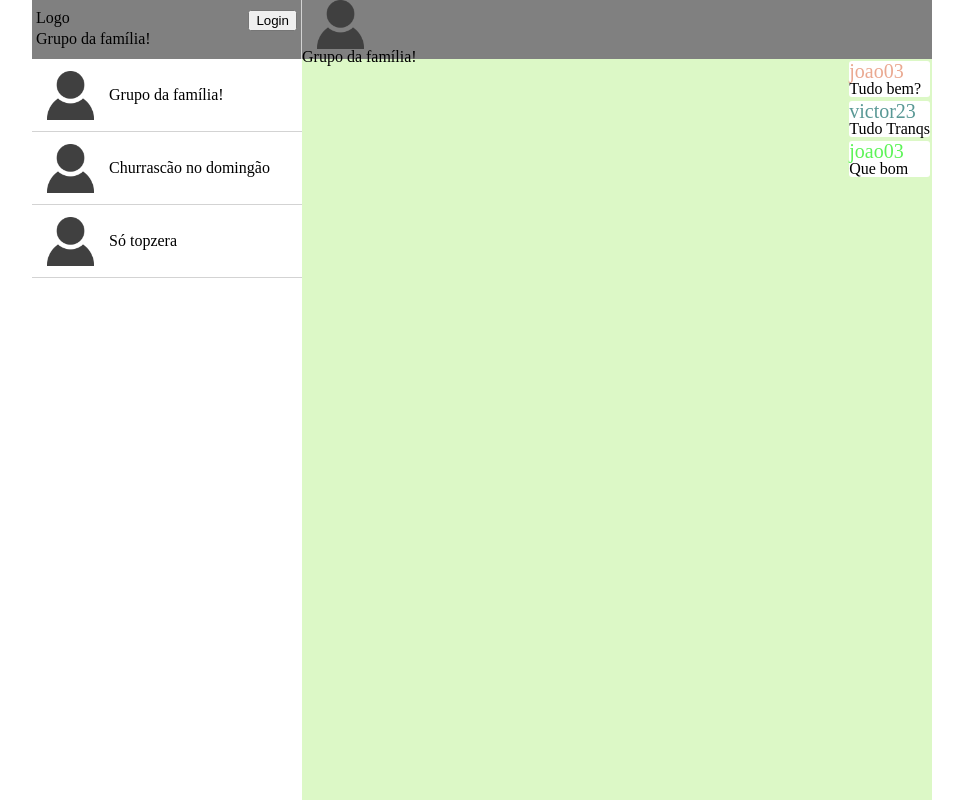
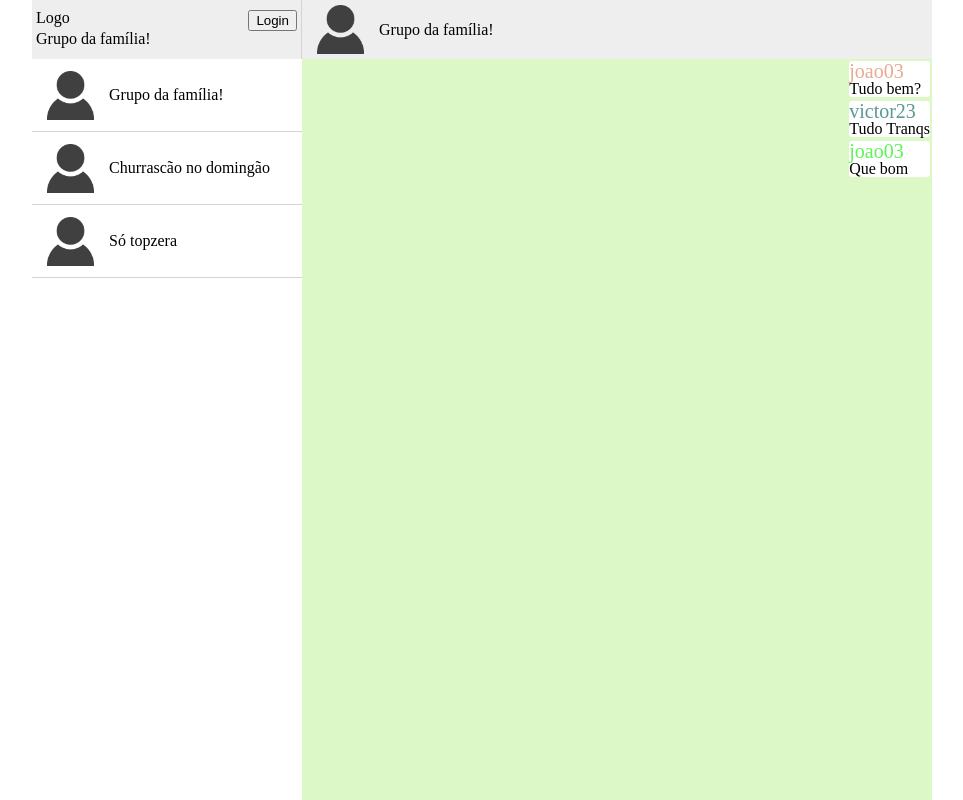
Before and after one commit to AquilaVasc/atividades-lms-2018.2-aquila, a plain HTML site: page Trabalho_2/index.html in a window 1280 px wide. Shown: the whole page, without its empty margins (158-1121 px from the left). Drawn offline with Linux system fonts and the light colour scheme.

Commit message:
correcting some error in the layout

```diff
--- a/Trabalho_2/css/main.css
+++ b/Trabalho_2/css/main.css
@@ -43,10 +43,10 @@
     float: right;
 }
 
-der, .current-message{
+.header, .current-message{
     flex-direction: column;
     height: 59px;
-    background: gray;
+    background: #eeeeee;
     box-sizing: border-box;
 }
 
@@ -54,7 +54,6 @@ der, .current-message{
     height: 59px;
     border-right: 1px lightgray solid;
     padding: 10px 4px;
-    background: gray;
     box-sizing: border-box;
 }
 
@@ -95,4 +94,5 @@ der, .current-message{
 
 .current-message{
     display: flex;
+    flex-direction: row;
 }
```
